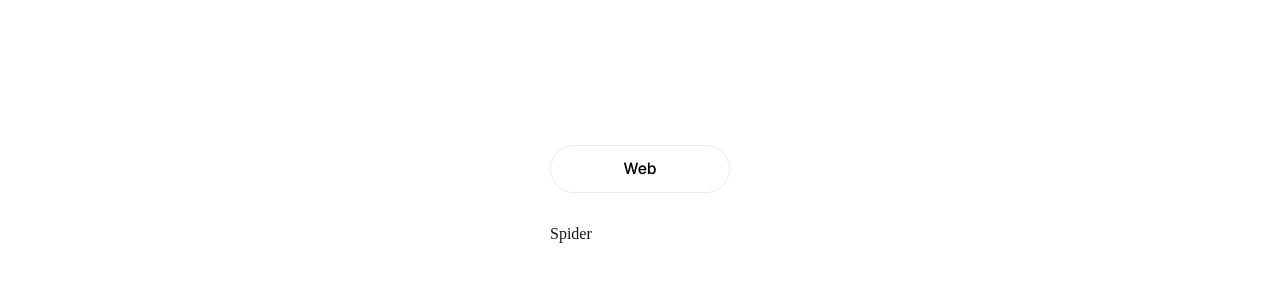
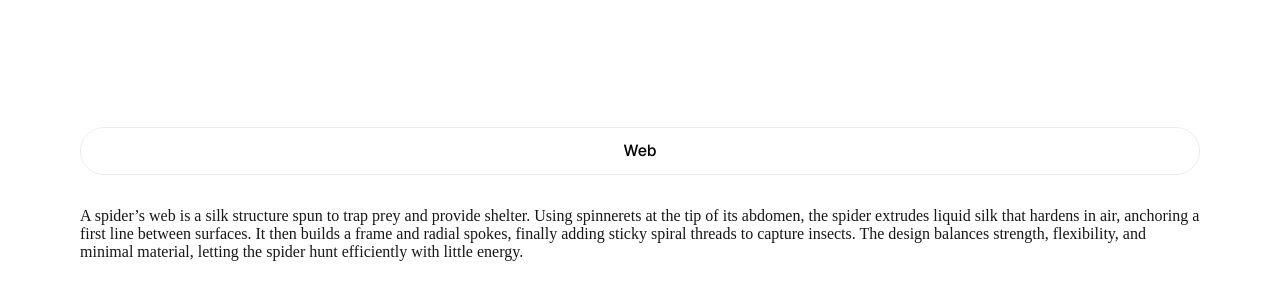
Before and after one commit to thewanionly/mfes-deployment-poc, a Next.js app in the folder apps/web/: page / in a window 1280 px wide. Shown: the part 206-506 px from the top of the page. Built offline with nearby package versions, Linux system fonts and the light colour scheme.

Commit message:
add spider web description

```diff
--- a/apps/web/app/page.tsx
+++ b/apps/web/app/page.tsx
@@ -8,7 +8,11 @@ export default function Home() {
         <Button appName='web' className={styles.secondary}>
           Web
         </Button>
-        Spider
+        A spider’s web is a silk structure spun to trap prey and provide shelter. Using spinnerets
+        at the tip of its abdomen, the spider extrudes liquid silk that hardens in air, anchoring a
+        first line between surfaces. It then builds a frame and radial spokes, finally adding sticky
+        spiral threads to capture insects. The design balances strength, flexibility, and minimal
+        material, letting the spider hunt efficiently with little energy.
       </main>
     </div>
   )
```
